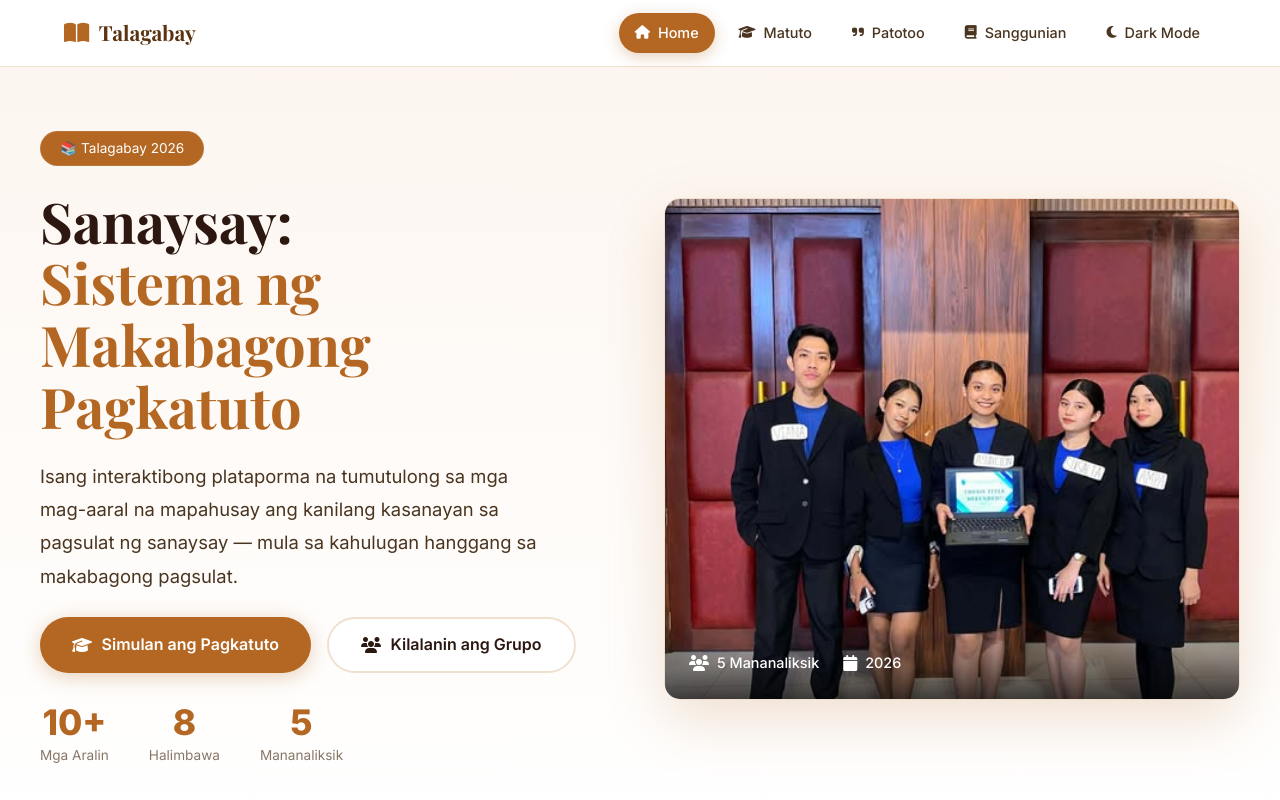
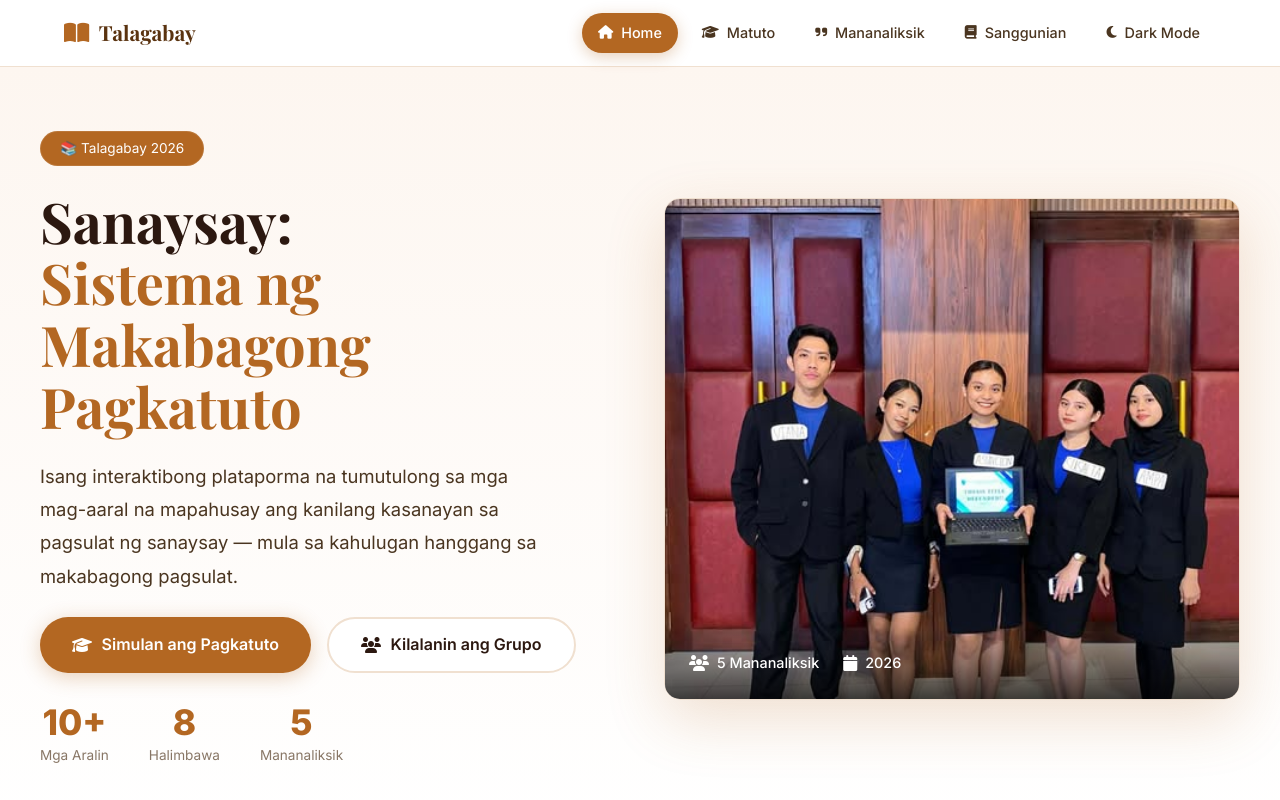
Before and after one commit to FernandoUrita/Sanaygabay, a website: page index.html in a window 1280 px wide. Shown: the top 800 px of the page. Drawn offline with nearby package versions, Linux system fonts and the light colour scheme; no server answers.

Commit message:
Update navigation links in index.html

```diff
--- a/index.html
+++ b/index.html
@@ -32,7 +32,7 @@
             <ul class="nav-links">
                 <li><a href="index.html" class="active"><i class="fas fa-home"></i> Home</a></li>
                 <li><a href="learn.html"><i class="fas fa-graduation-cap"></i> Matuto</a></li>
-                <li><a href="#testimonials"><i class="fas fa-quote-right"></i> Patotoo</a></li>
+                <li><a href="about.html"><i class="fas fa-quote-right"></i> Mananaliksik</a></li>
                 <li><a href="#references"><i class="fas fa-book"></i> Sanggunian</a></li>
             </ul>
             <button class="nav-toggle" id="navToggle" aria-label="Toggle Navigation">
```
